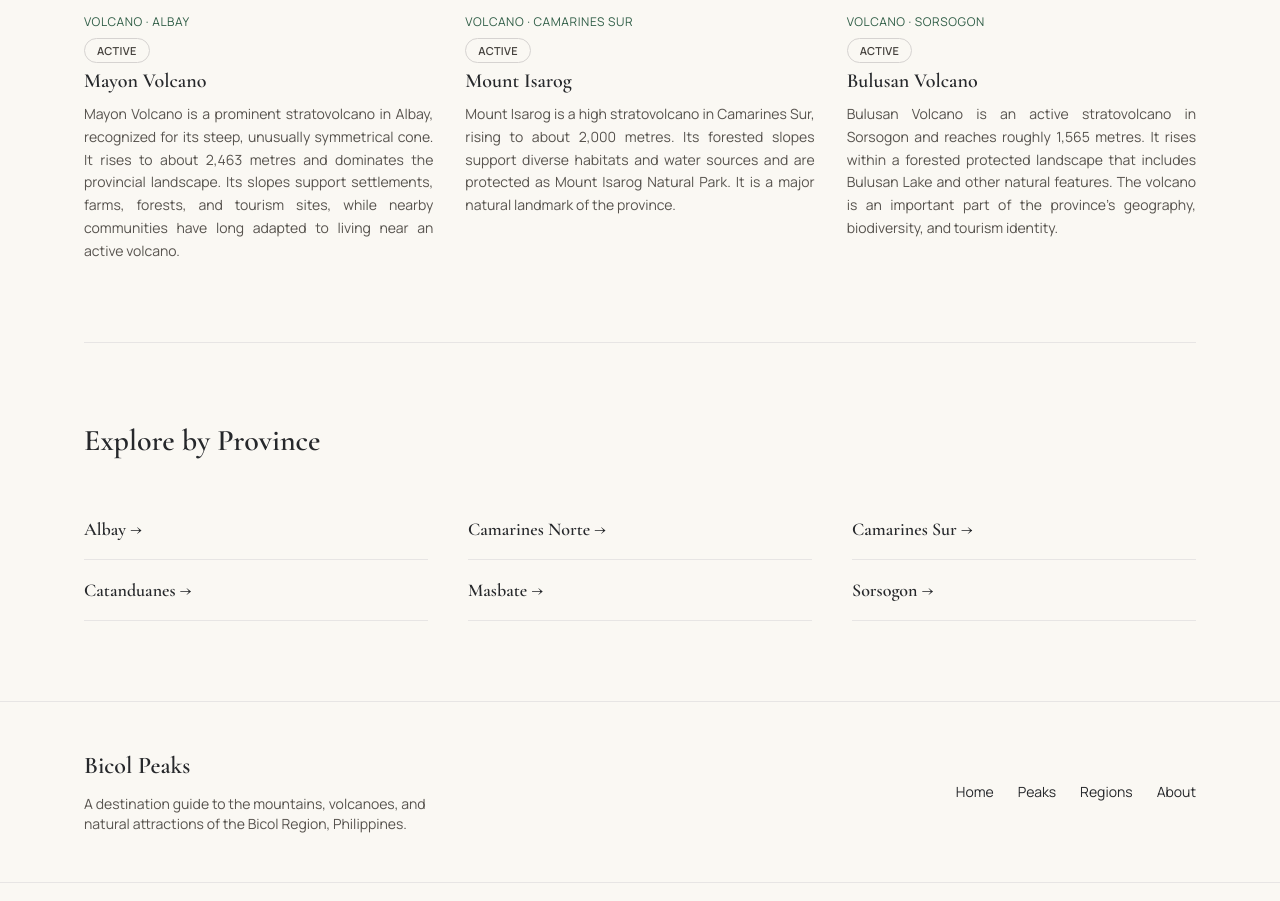
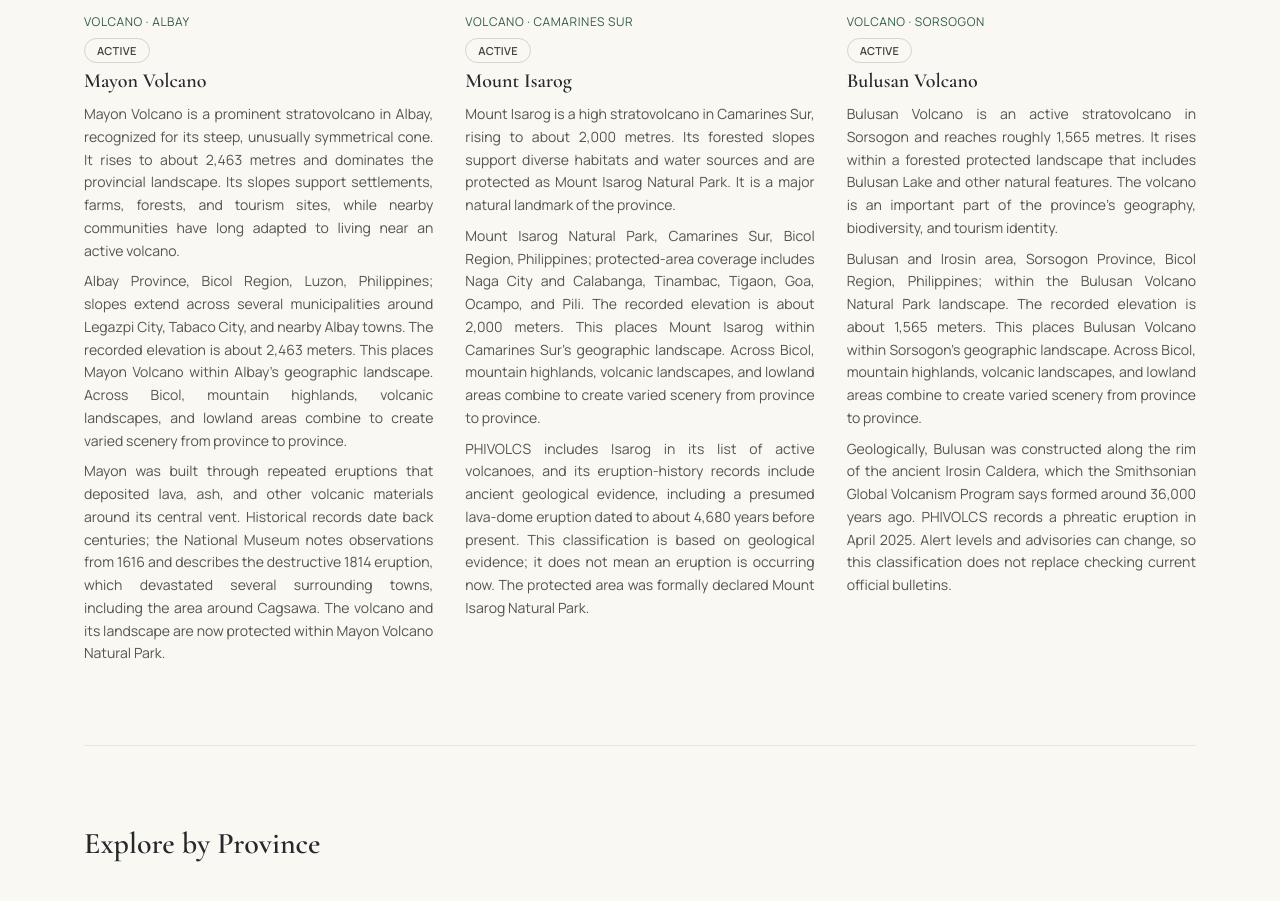
Before and after one commit to markrusselsantiago/Bicol_Peaks-v-2.0, a React (Vite) app: page / in a window 1280 px wide. Shown: the part 988-1889 px from the top of the page. Built offline with nearby package versions, Linux system fonts and the light colour scheme.

Commit message:
Expand peak descriptions into three paragraphs
Co-authored-by: Copilot <223556219+Copilot@users.noreply.github.com>

```diff
--- a/src/components/DestinationCard.jsx
+++ b/src/components/DestinationCard.jsx
@@ -4,6 +4,7 @@ import { getDestinationDescription, getDestinationStatus } from '../data/destina
 
 export default function DestinationCard({ destination }) {
   const status = getDestinationStatus(destination);
+  const description = getDestinationDescription(destination);
 
   return <a href="#/peaks" aria-label={`Explore ${destination.name} on the Peaks page`} className="group block min-w-0">
     <div className="aspect-[4/3] overflow-hidden rounded-lg bg-stone-200 dark:bg-stone-800">
@@ -12,6 +13,8 @@ export default function DestinationCard({ destination }) {
     <p className="mt-3 text-xs uppercase tracking-wider text-forest dark:text-emerald-400 sm:mt-4">{destination.type} · {destination.province}</p>
     {status && <StatusBadge status={status} />}
     <h3 className="mt-1 font-semibold font-serif text-xl">{destination.name}</h3>
-    <p className="mt-2 text-justify text-sm leading-relaxed text-stone-600 dark:text-stone-400">{getDestinationDescription(destination)}</p>
+    <div className="mt-2 space-y-2 text-justify text-sm leading-relaxed text-stone-600 dark:text-stone-400">
+      {description.map((paragraph, index) => <p key={index}>{paragraph}</p>)}
+    </div>
   </a>;
 }
--- a/src/components/Pages.jsx
+++ b/src/components/Pages.jsx
@@ -7,6 +7,7 @@ const slugify = value => value.toLowerCase().replace(/\s+/g, '-');
 
 function DestinationTile({ destination, onSelect }) {
   const status = getDestinationStatus(destination);
+  const description = getDestinationDescription(destination);
 
   const activateWithKeyboard = event => {
     if (event.key === 'Enter' || event.key === ' ') {
@@ -22,7 +23,9 @@ function DestinationTile({ destination, onSelect }) {
     <p className="mt-3 text-xs uppercase tracking-wider text-forest dark:text-emerald-400 sm:mt-4">{destination.type} · {destination.province}</p>
     {status && <StatusBadge status={status} />}
     <h3 className="mt-1 font-semibold font-serif text-xl">{destination.name}</h3>
-    <p className="mt-2 text-justify text-sm leading-relaxed text-stone-600 dark:text-stone-400">{getDestinationDescription(destination)}</p>
+    <div className="mt-2 space-y-2 text-justify text-sm leading-relaxed text-stone-600 dark:text-stone-400">
+      {description.map((paragraph, index) => <p key={index}>{paragraph}</p>)}
+    </div>
   </article>;
 }
 
@@ -183,6 +186,10 @@ function Detail({ label, value }) {
 
   return <div className="mt-4">
     <p className="text-xs font-medium uppercase tracking-wider text-stone-500">{label}</p>
-    <p className="mt-1 text-justify text-sm leading-relaxed text-stone-600 dark:text-stone-400">{value}</p>
+    <div className="mt-1 space-y-2 text-justify text-sm leading-relaxed text-stone-600 dark:text-stone-400">
+      {Array.isArray(value)
+        ? value.map((paragraph, index) => <p key={index}>{paragraph}</p>)
+        : <p>{value}</p>}
+    </div>
   </div>;
 }
--- a/src/data/destinationPresentation.js
+++ b/src/data/destinationPresentation.js
@@ -1,14 +1,24 @@
 const unsupportedDetail = /not (?:been )?(?:confirmed|verified|located|assigned|supported|established|available|documented)|limited published details|could not be confirmed|no reliable source|without stronger evidence|exact .*? not|unverified|unconfirmed|unknown|uncertain|requires confirmation|confirm (?:with|from)|should be confirmed/i;
 
 export function getDestinationDescription(destination) {
-  if (!/identified as a natural highland feature|existing destination record associates/i.test(destination.description)) {
-    return destination.description;
-  }
+  const isGenericDescription = /identified as a natural highland feature|existing destination record associates/i.test(destination.description);
+  const elevation = destination.elevation
+    ? `It rises to ${destination.elevation.replace(/^About\s+/i, 'about ')} above sea level.`
+    : `It is one of the named highland landmarks of ${destination.province}.`;
+  const firstParagraph = isGenericDescription
+    ? `${destination.name} is a ${destination.type.toLowerCase()} in ${destination.province}, Bicol Region, Philippines. ${elevation} It is part of the province's varied natural landscape and contributes to the range of highland destinations found across the Bicol Region.`
+    : destination.description;
+  const location = getDestinationLocation(destination);
+  const secondParagraph = `${location}${destination.elevation ? ` The recorded elevation is ${destination.elevation.toLowerCase()}.` : ''} This places ${destination.name} within ${destination.province}'s geographic landscape. Across Bicol, mountain highlands, volcanic landscapes, and lowland areas combine to create varied scenery from province to province.`;
+  const history = getVerifiedDetail(destination.originHistory);
+  const thirdParagraph = history
+    || `The Bicol Peninsula's landscape has been shaped by tectonic activity, volcanism, weathering, and erosion over time. These regional processes have formed the varied highlands and landforms that make Bicol's natural geography distinctive.`;
 
-  const elevation = destination.elevation
-    ? `At ${destination.elevation.replace(/^About\s+/i, 'about ')} above sea level,`
-    : 'As a named highland landmark,';
-  return `${destination.name} is a ${destination.type.toLowerCase()} in ${destination.province}, Bicol Region, Philippines. ${elevation} it contributes to the province's distinctive natural profile. The Bicol Region is known for its varied terrain, including mountain highlands and volcanic landscapes. This peak is one of the area's notable landforms and adds to the range of destinations visitors can explore across the region.`;
+  return [
+    firstParagraph,
+    secondParagraph,
+    thirdParagraph
+  ];
 }
 
 export function getDestinationLocation(destination) {
```
